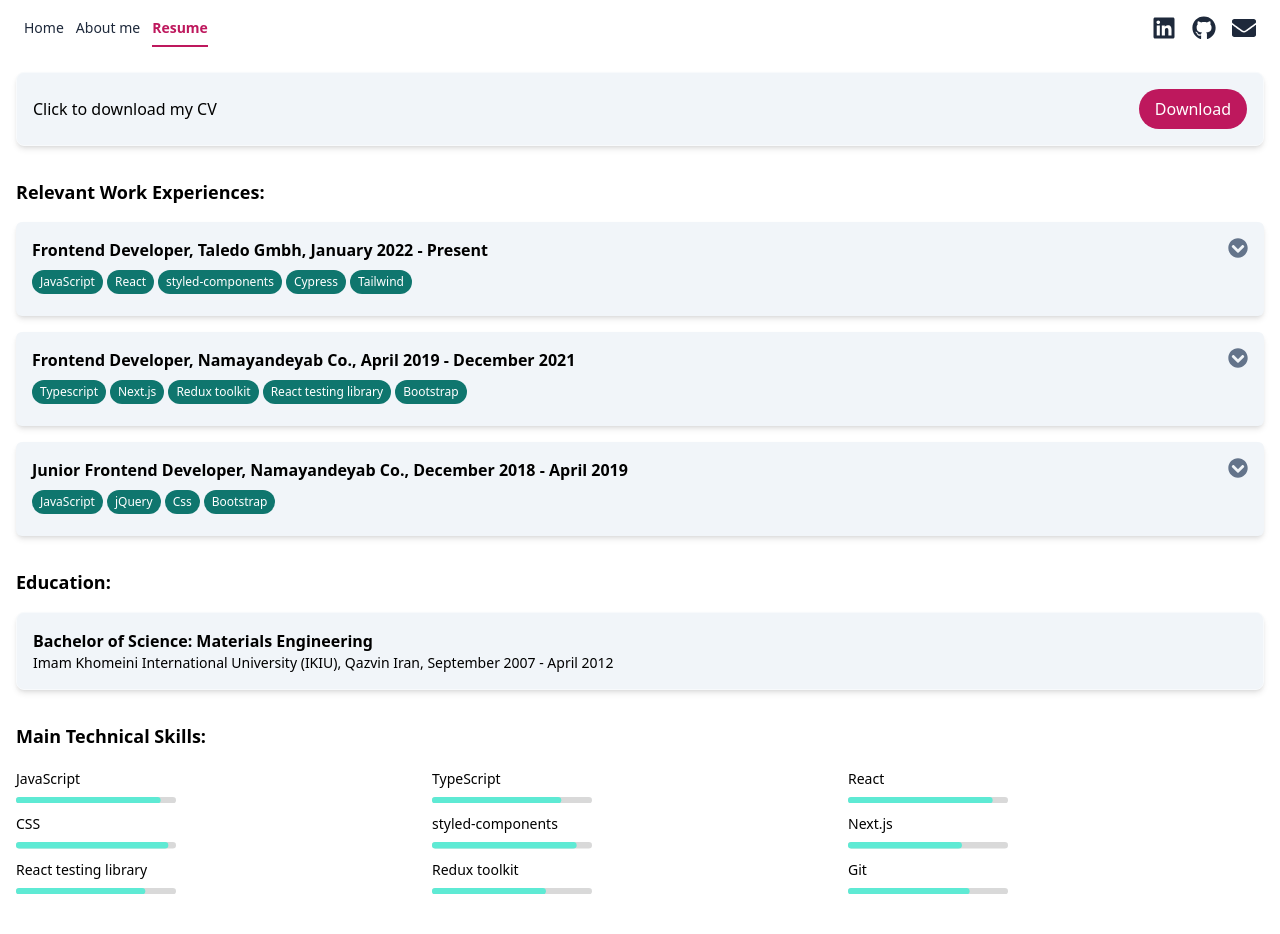
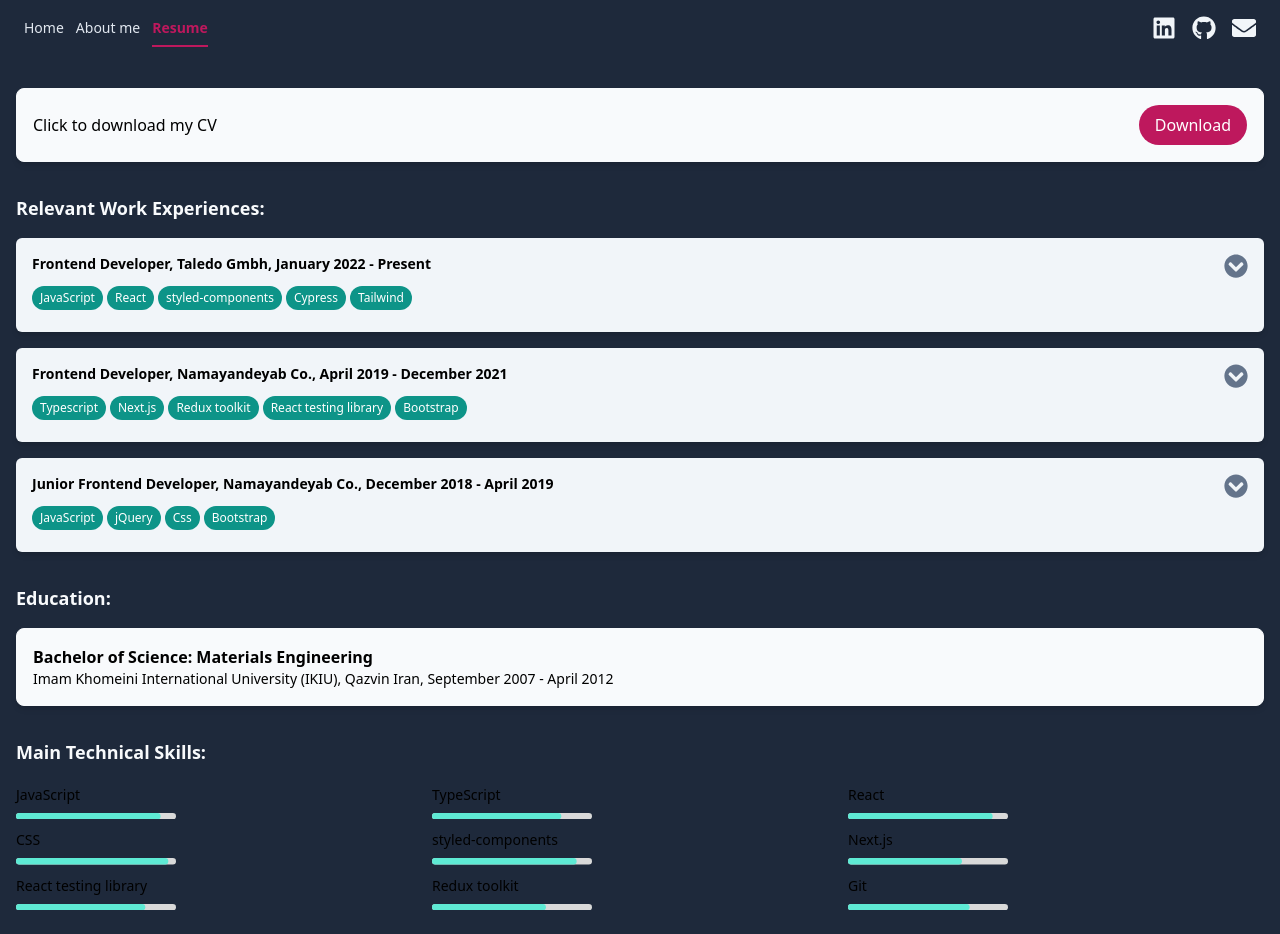
Before and after one commit to yaldakarimi/yaldakarimi.github.io, a React (Create React App) app in the folder my-portfolio/: page /resume in a window 1280 px wide. Built offline with nearby package versions, Linux system fonts and the light colour scheme.

Commit message:
change color theme / fix spacing

```diff
--- a/my-portfolio/src/App.js
+++ b/my-portfolio/src/App.js
@@ -1,17 +1,11 @@
 import About from "./views/About";
 import Resume from "views/Resume";
 import Home from "views/Home";
-import { Routes, Route, useLocation } from "react-router-dom";
-import { Navbar } from "components";
+import { Routes, Route } from "react-router-dom";
 
 function App() {
-	const location = useLocation();
-
 	return (
 		<div>
-			{location.pathname !== "/" && (
-				<Navbar navLinkColor="text-slate-800" color="text-slate-800" />
-			)}
 			<div>
 				<Routes>
 					<Route path="/" element={<Home />} />
--- a/my-portfolio/src/components/Accordion/index.js
+++ b/my-portfolio/src/components/Accordion/index.js
@@ -30,15 +30,15 @@ const Accordion = ({ title, content, initialHeight = "0px", tags }) => {
 				onClick={toggleAccordion}
 			>
 				<div className="flex flex-col  ">
-					<div className="flex justify-between mb-2 font-semibold">
+					<div className="flex justify-between mb-2 font-semibold text-sm">
 						<span>{title}</span>
 						<FaChevronCircleDown
-							className={`text-slate-500 text-xl ${chevronClass}`}
+							className={`text-slate-500 text-2xl ${chevronClass}`}
 						/>
 					</div>
 					<div className="flex gap-1 flex-wrap">
 						{tags?.map((tag) => (
-							<span className="bg-teal-700 w-fit rounded-full text-xs text-white px-2 py-1 ">
+							<span className="bg-teal-600 w-fit rounded-full text-xs text-white px-2 py-1 ">
 								{tag}
 							</span>
 						))}
--- a/my-portfolio/src/components/Card/index.js
+++ b/my-portfolio/src/components/Card/index.js
@@ -3,7 +3,7 @@ import React from "react";
 const Card = ({ children, customClasses }) => {
 	return (
 		<div
-			className={`p-4 border border-slate-50 shadow-md bg-slate-100 rounded-lg ${
+			className={`p-4 border border-slate-50 shadow-md bg-slate-50 rounded-lg ${
 				customClasses && customClasses
 			}`}
 		>
--- a/my-portfolio/src/components/Navigation/index.js
+++ b/my-portfolio/src/components/Navigation/index.js
@@ -3,7 +3,7 @@ import { SocialLinks, CustomNavLink } from "components";
 const Navbar = ({ navLinkColor, color }) => {
 	const navLinkActiveClasses =
 		"active text-pink-700 border-b-2 border-pink-700 pb-2 font-bold";
-	const navLinkInactiveClasses = `text-slate-300 hover:text-slate-400 ${
+	const navLinkInactiveClasses = `text-slate-200 hover:text-slate-400 ${
 		!!navLinkColor && navLinkColor
 	}`;
 
--- a/my-portfolio/src/components/SocialLinks/index.js
+++ b/my-portfolio/src/components/SocialLinks/index.js
@@ -1,7 +1,7 @@
 import { FaLinkedin, FaEnvelope } from "react-icons/fa";
 import { FaGithub } from "react-icons/fa";
 
-const SocialLinks = ({ color = "text-slate-300" }) => {
+const SocialLinks = ({ color = "text-slate-100" }) => {
 	const linkedinUrl = "https://www.linkedin.com/in/yalda-karimi/";
 	const githubUrl = "https://github.com/yaldakarimi";
 	const emailAddress = "yalda.karimi88@gmail.com";
@@ -9,11 +9,21 @@ const SocialLinks = ({ color = "text-slate-300" }) => {
 	const classes = `text-2xl ${color}`;
 	return (
 		<div className="flex gap-4 ">
-			<a href={linkedinUrl} target="_blank" rel="noopener noreferrer">
+			<a
+				href={linkedinUrl}
+				target="_blank"
+				rel="noopener noreferrer"
+				title="LinkedIn"
+			>
 				<FaLinkedin className={classes} />
 			</a>
 
-			<a href={githubUrl} target="_blank" rel="noopener noreferrer">
+			<a
+				href={githubUrl}
+				target="_blank"
+				rel="noopener noreferrer"
+				title="Github"
+			>
 				<FaGithub className={classes} />
 			</a>
 
--- a/my-portfolio/src/views/About.js
+++ b/my-portfolio/src/views/About.js
@@ -1,11 +1,14 @@
-import { Layout, Card } from "components";
+import { Layout, Card, Navbar } from "components";
 
 const About = () => {
 	return (
-		<div>
-			<Layout title={"About me"}>
+		<Layout title={"About me"}>
+			<div className="min-h-screen flex flex-col bg-slate-800">
+				<div className="mb-4">
+					<Navbar />
+				</div>
 				<div className="p-4">
-					<Card className="shadow-md border border-slate-50 p-4 rounded-md bg-slate-100">
+					<Card>
 						<h1 className="font-bold text-lg mb-4">My background:</h1>
 						<p className="mb-4 text-sm md:text-base">
 							I'm Yalda Karimi and I am an enthusiastic self-taught frontend
@@ -34,8 +37,8 @@ const About = () => {
 						</p>
 					</Card>
 				</div>
-			</Layout>
-		</div>
+			</div>
+		</Layout>
 	);
 };
 
--- a/my-portfolio/src/views/Resume.js
+++ b/my-portfolio/src/views/Resume.js
@@ -4,6 +4,7 @@ import {
 	Accordion,
 	Card,
 	ProgressBar,
+	Navbar,
 } from "components";
 
 const Resume = () => {
@@ -38,6 +39,11 @@ const Resume = () => {
 	];
 	return (
 		<Layout title="My resume">
+			<div className="min-h-screen flex flex-col bg-slate-800">
+				<div className="mb-4">
+					<Navbar />
+				</div>
+				<div>
 					<div className="p-4">
 						<Card customClasses="flex justify-between items-center gap-2 ">
 							<h1 className="text-sm md:text-base">Click to download my CV</h1>
@@ -46,7 +52,7 @@ const Resume = () => {
 					</div>
 					<div className="p-4">
 						<div className="mb-8">
-					<h1 className="text-lg font-semibold mb-4">
+							<h1 className="text-lg font-semibold mb-4 text-slate-50">
 								Relevant Work Experiences:
 							</h1>
 							{experiences.map(({ title, summary, tags }) => (
@@ -59,7 +65,9 @@ const Resume = () => {
 							))}
 						</div>
 						<div className="mb-8">
-					<h1 className="text-lg font-semibold mb-4">Education:</h1>
+							<h1 className="text-lg font-semibold mb-4 text-slate-50">
+								Education:
+							</h1>
 							<Card>
 								<p className="font-semibold">
 									Bachelor of Science: Materials Engineering
@@ -71,7 +79,9 @@ const Resume = () => {
 							</Card>
 						</div>
 						<div>
-					<h1 className="text-lg font-semibold mb-4">Main Technical Skills:</h1>
+							<h1 className="text-lg font-semibold mb-4 text-slate-50">
+								Main Technical Skills:
+							</h1>
 							<div className="grid grid-cols-2 md:grid-cols-3">
 								<ProgressBar percent="90" label="JavaScript" />
 								<ProgressBar percent="80" label="TypeScript" />
@@ -85,6 +95,8 @@ const Resume = () => {
 							</div>
 						</div>
 					</div>
+				</div>
+			</div>
 		</Layout>
 	);
 };
```
Also changed, not shown: 1 other file (tests, documents, lock files or other folders). Lines whose indentation alone changed are shown as unchanged.
